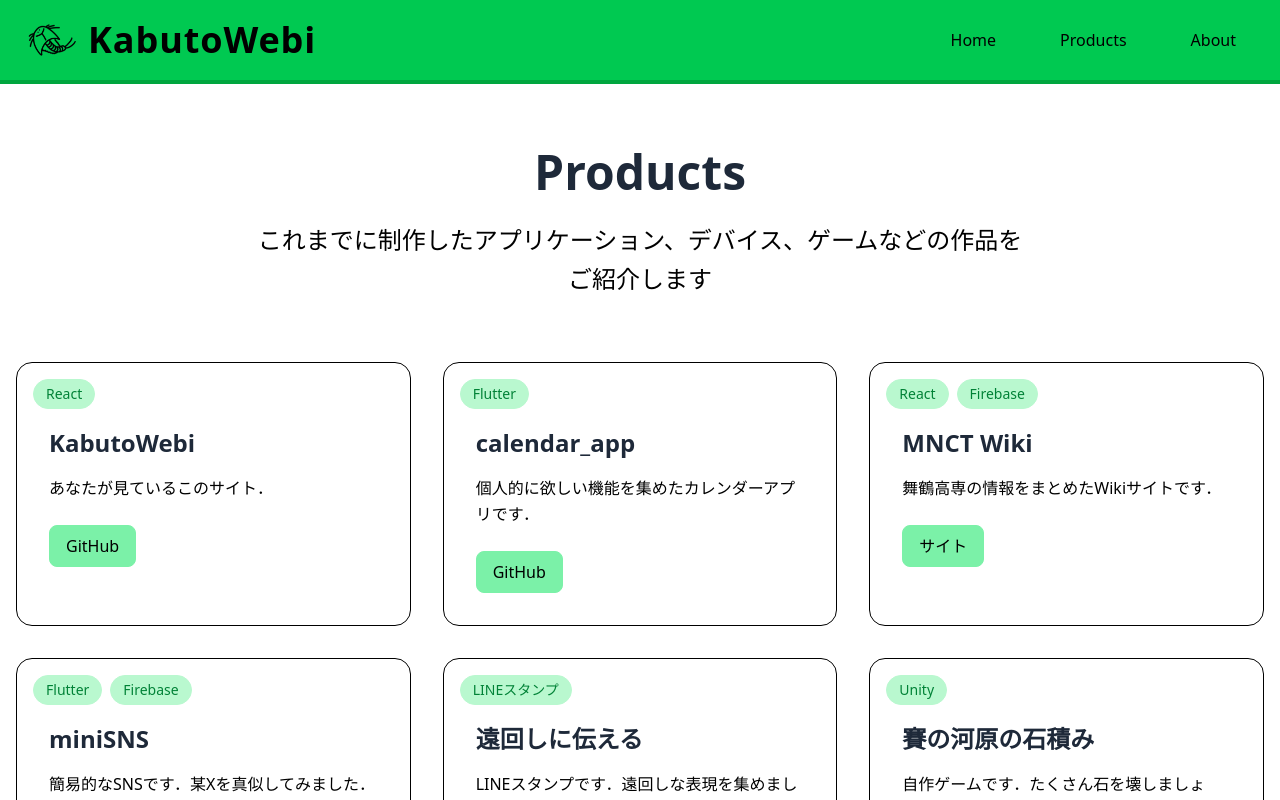
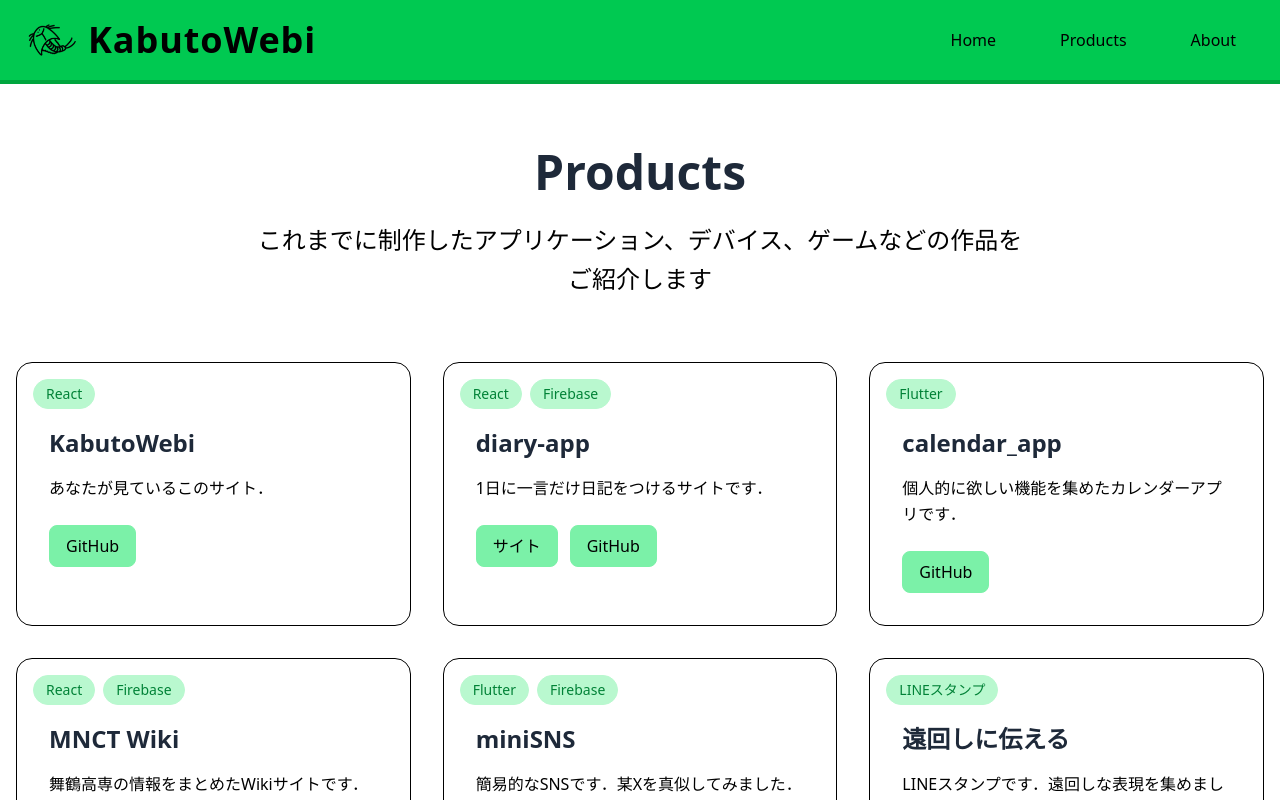
Before and after one commit to KabutoEbi/KabutoWebi, a React (Vite) app: page /products in a window 1280 px wide. Shown: the top 800 px of the page. Built offline with nearby package versions, Linux system fonts and the light colour scheme.

Commit message:
update products, notifications

```diff
--- a/src/components/Notifications.jsx
+++ b/src/components/Notifications.jsx
@@ -2,8 +2,9 @@ import React from "react";
 
 const Notifications = () => {
     const notifications = [
+        { date: "2025年07月19日", content: "Productsを更新", type: "feature" },
         { date: "2025年07月17日", content: "UIを大幅更新", type: "update" },
-        { date: "2025年07月17日", content: "Productsを更新", type: "update" },
+        { date: "2025年07月17日", content: "Productsを更新", type: "feature" },
         { date: "2025年07月13日", content: "Aboutを更新", type: "update" },
         { date: "2025年07月13日", content: "活動統計を追加", type: "feature" },
         { date: "2025年07月13日", content: "Productsを更新", type: "feature" },
--- a/src/pages/Products.jsx
+++ b/src/pages/Products.jsx
@@ -23,6 +23,16 @@ const Products = () => {
                         language="React"
                         links={[
                             { label: "GitHub", url: "https://github.com/KabutoEbi/KabutoWebi" },
+                        ]}
+                    />
+
+                    <Product
+                        Name="diary-app"
+                        description="1日に一言だけ日記をつけるサイトです．"
+                        language={["React", "Firebase"]}
+                        links={[
+                            { label: "サイト", url: "https://diary-app-virid.vercel.app/" },
+                            { label: "GitHub", url: "https://github.com/KabutoEbi/diary-app" },
                         ]}
                     />
 
```
Also changed, not shown: src/components/Stats.jsx (deleted), src/components/TravelDestinations.jsx (deleted).
